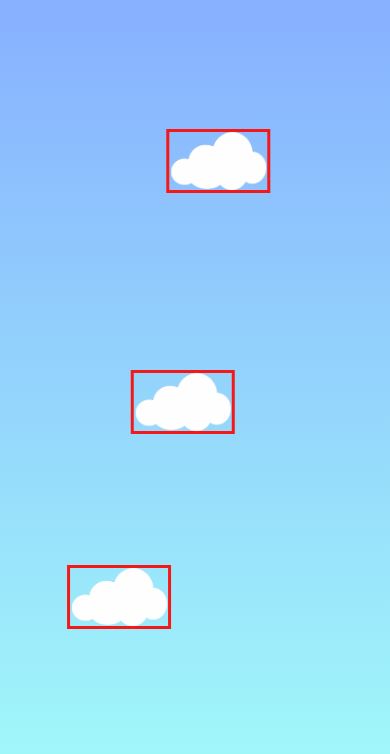
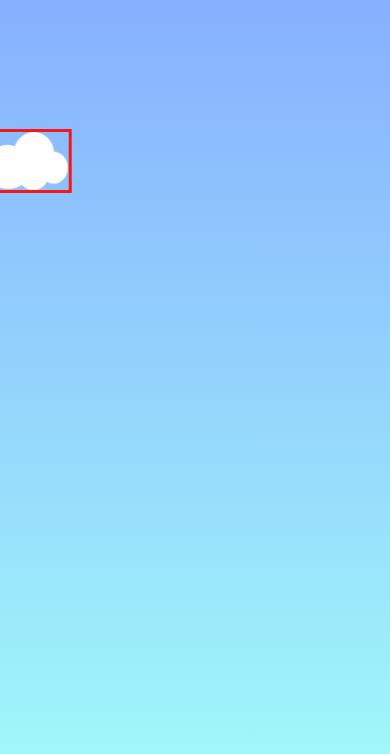
Before and after one commit to jeongho3786/weSeason-react-native, a React Native app: screen / in a window 390 px wide. Shown: the top 754 px of the page. Built offline with nearby package versions, Linux system fonts and the light colour scheme.

Commit message:
chore: modify animation progression and delay time

```diff
--- a/animation/cloudAnimation.tsx
+++ b/animation/cloudAnimation.tsx
@@ -8,8 +8,8 @@ export default function CloudAnimation() {
 
   while (leftCount < 3) {
     let col: number = Math.floor(Math.random() * 570);
-    let durTime: number = Math.floor(Math.random() * (10000 - 8000) + 8000);
-    let delTime: number = Math.floor(Math.random() * (5000 - 500) + 500);
+    let durTime: number = Math.floor(Math.random() * (20000 - 10000) + 10000);
+    let delTime: number = Math.floor(Math.random() * (10000 - 500) + 500);
 
     // if (leftCount > 1) {
     //   col++;
```
